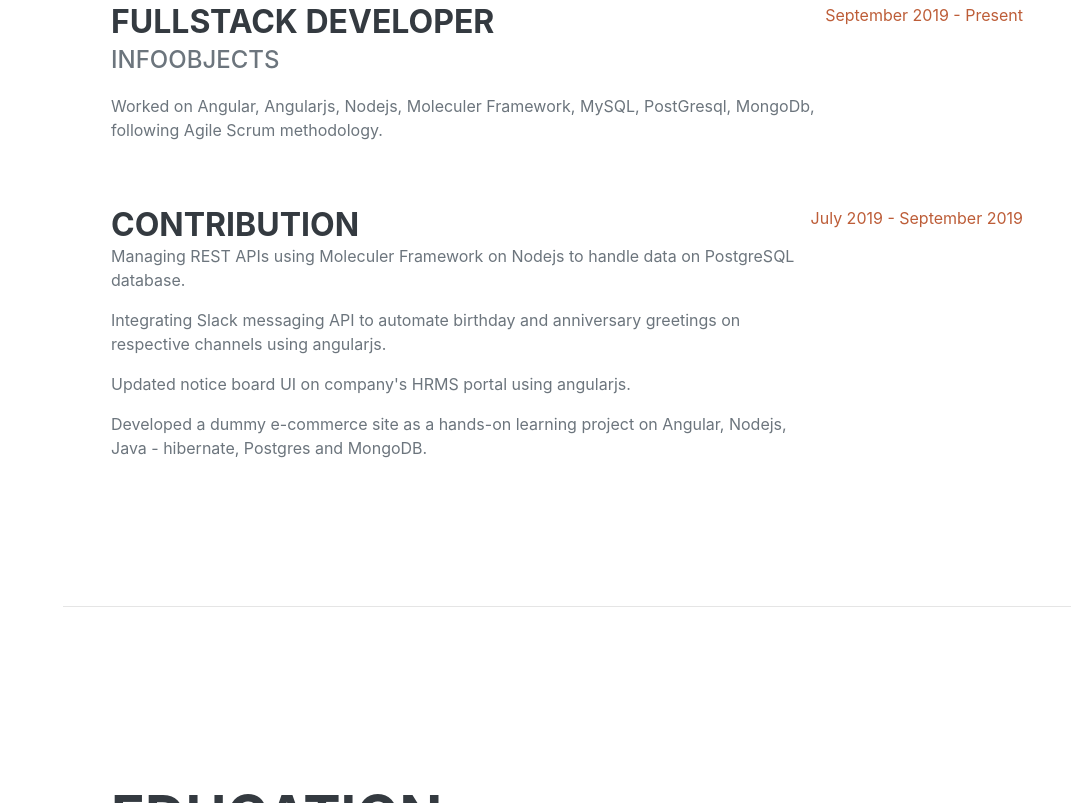
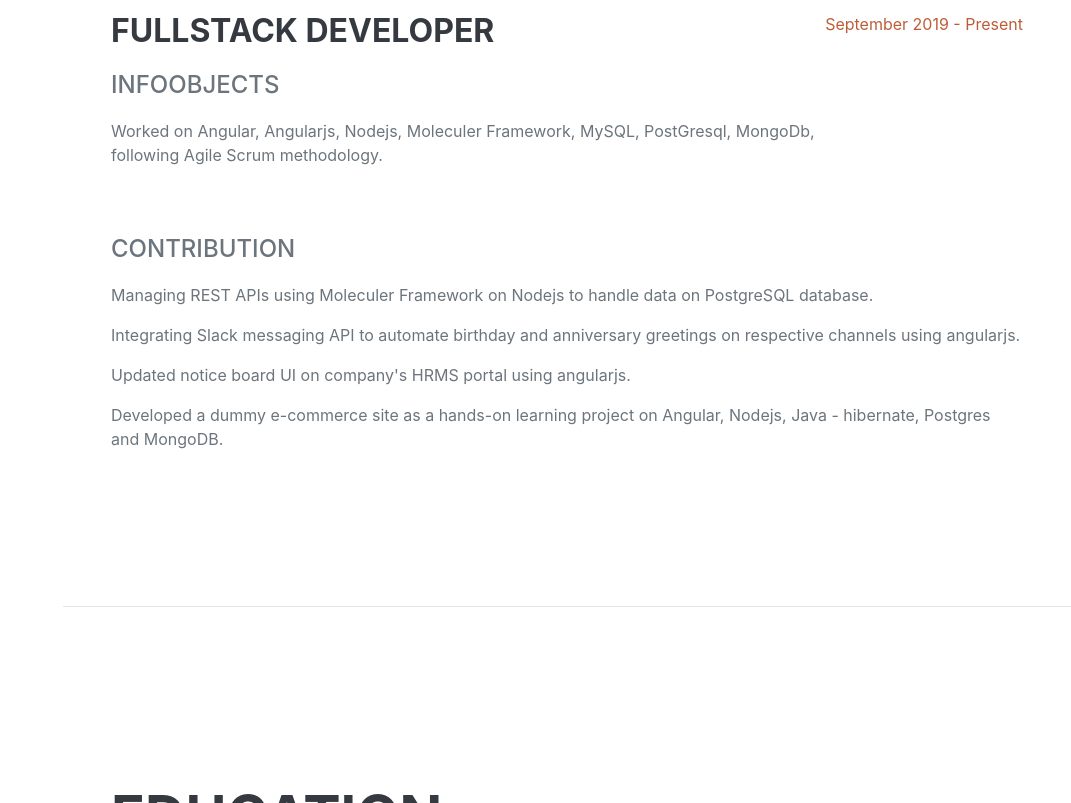
Before and after one commit to surajtarani/resume, a plain HTML site: page index.html in a window 1280 px wide. Shown: the part 995-1798 px from the top of the page, without its empty margins (209-1280 px from the left). Drawn offline with nearby package versions, Linux system fonts and the light colour scheme; a web font is replaced by a local one.

Commit message:
fixed experience details

```diff
--- a/index.html
+++ b/index.html
@@ -73,7 +73,7 @@
                     <h2 class="mb-5">Experience</h2>
                     <div class="d-flex flex-column flex-md-row justify-content-between mb-5">
                         <div class="flex-grow-1">
-                            <h3 class="mb-0">Fullstack Developer</h3>
+                            <h3 class="mb-3">Fullstack Developer</h3>
                             <div class="subheading mb-3">InfoObjects</div>
                             <p>Worked on Angular, Angularjs, Nodejs, Moleculer Framework, MySQL, PostGresql, MongoDb, following Agile Scrum methodology.</p>
                         </div>
@@ -81,13 +81,12 @@
                     </div>
                     <div class="d-flex flex-column flex-md-row justify-content-between mb-5">
                         <div class="flex-grow-1">
-                            <h3 class="mb-0">Contribution</h3>
+                            <div class="subheading mb-3">Contribution</div>
                             <p>Managing REST APIs using Moleculer Framework on Nodejs to handle data on PostgreSQL database.</p>
                             <p>Integrating Slack messaging API to automate birthday and anniversary greetings on respective channels using angularjs.</p>
                             <p>Updated notice board UI on company's HRMS portal using angularjs.</p>
                             <p>Developed a dummy e-commerce site as a hands-on learning project on Angular, Nodejs, Java - hibernate, Postgres and MongoDB.</p>
                         </div>
-                        <div class="flex-shrink-0"><span class="text-primary">July 2019 - September 2019</span></div>
                     </div>
                     <!-- <div class="d-flex flex-column flex-md-row justify-content-between mb-5">
                         <div class="flex-grow-1">
```
